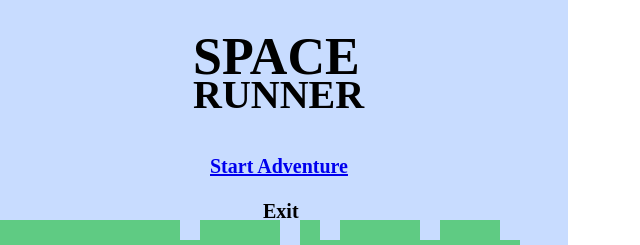
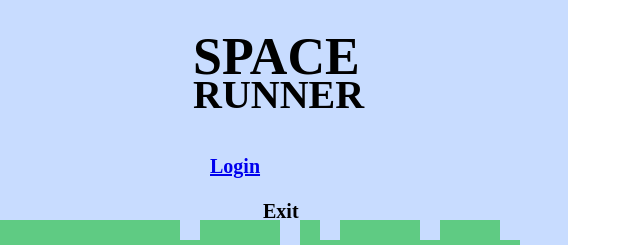
Before and after one commit to ChristyCs/Azul, a website: page AzulProject/www/index.html in a window 1280 px wide. Shown: the top 245 px of the page, without its empty margins (0-640 px from the left). Drawn offline with nearby package versions, Linux system fonts and the light colour scheme.

Commit message:
Renamed Start Adventure to login

```diff
--- a/AzulProject/www/index.html
+++ b/AzulProject/www/index.html
@@ -15,7 +15,7 @@
 
         <h1 id="title-menu">SPACE</h1>
         <h1 id="title-menu2">RUNNER</h1>
-        <h1 id="start-menu"><a href="index.html#levelpluto" target="index.html#levelpluto">Start Adventure</a></h1>
+        <h1 id="start-menu"><a href="index.html#leveone" target="index.html#levelone">Login</a></h1>
         <h1 id="exit-menu">Exit</h1>
 
     </div>
```
